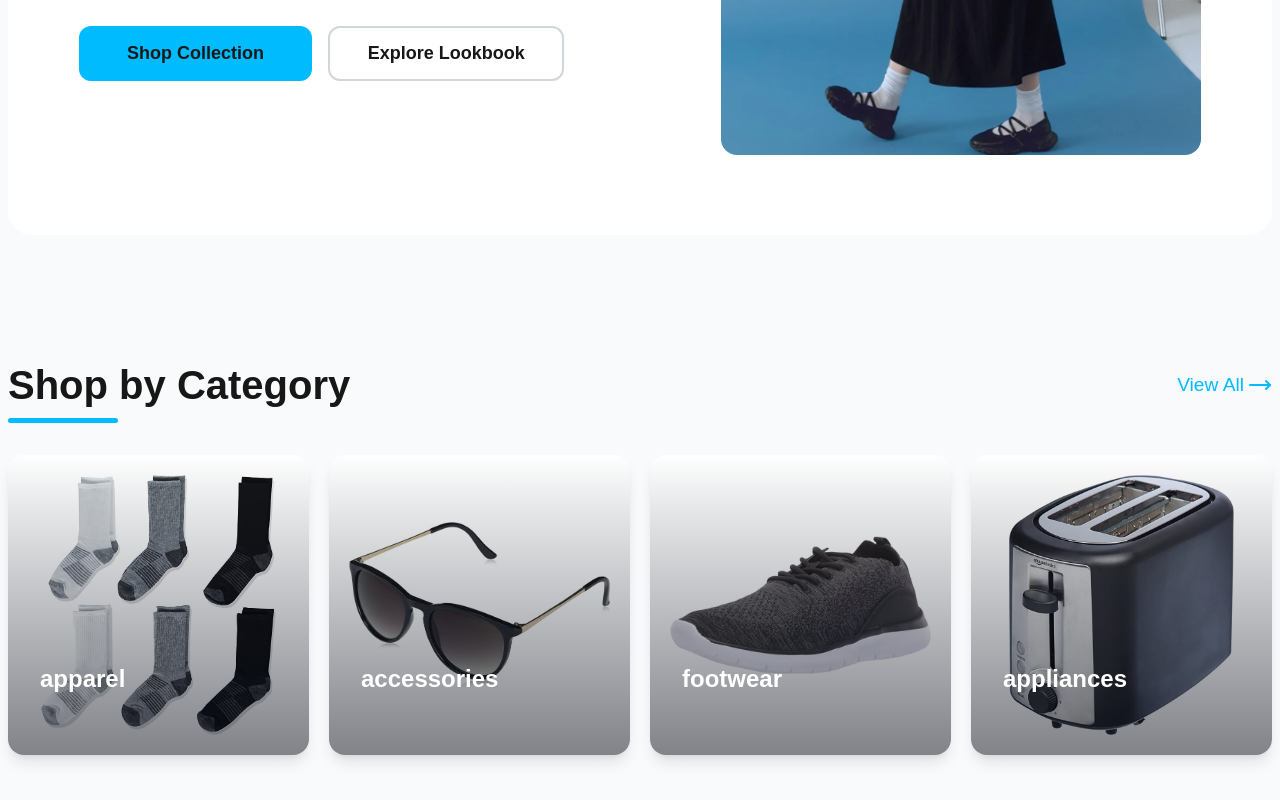
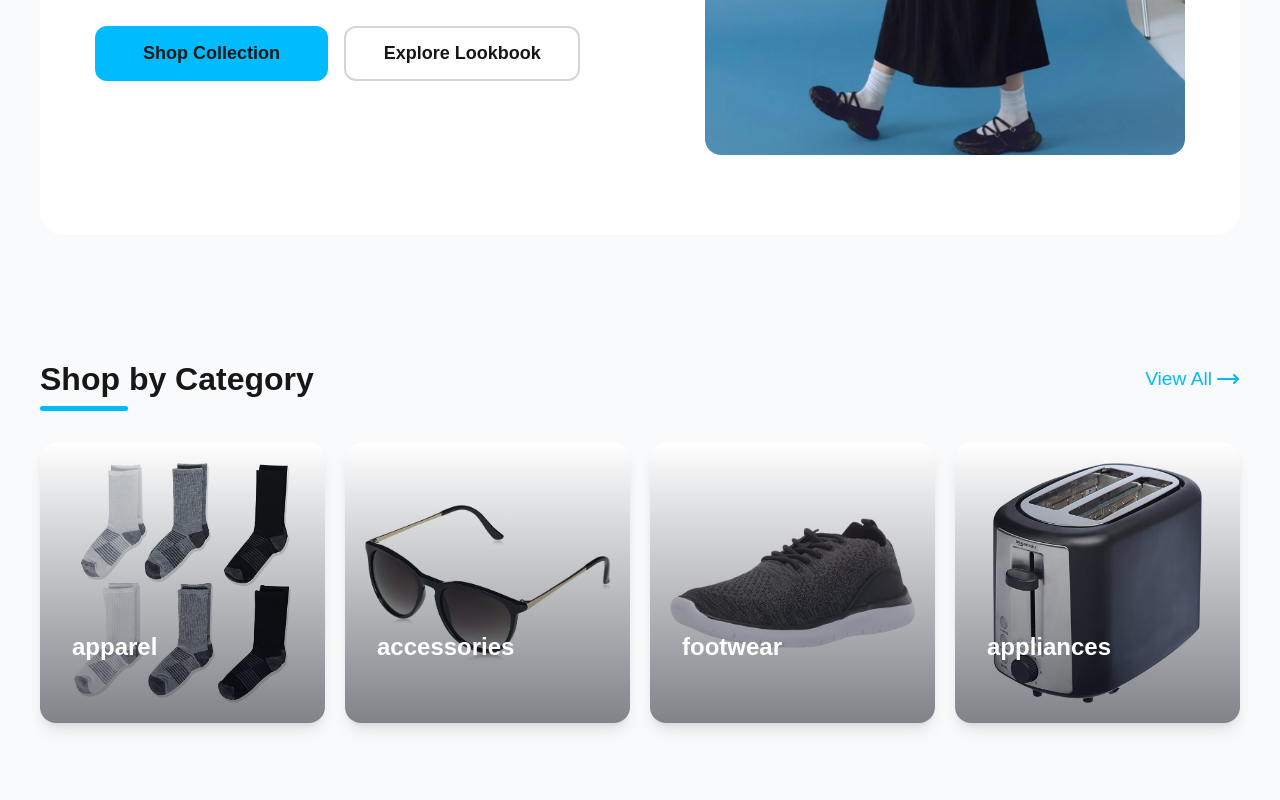
Before and after one commit to dev-dabid/next-ecommerce, a Next.js app: page / in a window 1280 px wide. Shown: the part 678-1478 px from the top of the page. Built offline with nearby package versions, Linux system fonts and the light colour scheme.

Commit message:
style: update category height, category section title, page max width

```diff
--- a/src/app/(home)/CategoryCard.tsx
+++ b/src/app/(home)/CategoryCard.tsx
@@ -7,7 +7,7 @@ type CardProps = {
 
 const CategoryCard = ({ name, image }: CardProps) => {
   return (
-    <div className="relative rounded-2xl bg-white p-5 max-h-75 shadow-lg flex-shrink-0 scroll-snap-start">
+    <div className="relative rounded-2xl bg-white p-5 max-h-70 shadow-lg shrink-0 scroll-snap-start">
       <div className="absolute inset-0 bg-linear-to-b hover:from-white/15 active:from-white/30 from-white/5 to-gray-950/50 rounded-2xl z-10"></div>
 
       <div className="relative w-full h-full rounded-2xl overflow-hidden">
--- a/src/app/(home)/CategorySection.tsx
+++ b/src/app/(home)/CategorySection.tsx
@@ -31,7 +31,7 @@ const CategorySection = ({ products }: CategorySectionProps) => {
         <div className="flex justify-between items-center">
           <p
             className="
-           text-[clamp(1.1rem,5vw,2.5rem)] font-bold relative
+           text-[clamp(1.1rem,5vw,2rem)] font-bold relative
            after:content-['']
            after:absolute
            after:-bottom-2
--- a/src/app/(home)/page.tsx
+++ b/src/app/(home)/page.tsx
@@ -19,7 +19,7 @@ export default function Homepage() {
   console.log(products);
 
   return (
-    <div className="max-w-7xl mx-auto">
+    <div className="max-w-300 mx-auto">
       <Hero />
       <CategorySection products={products || []} />
     </div>
```
